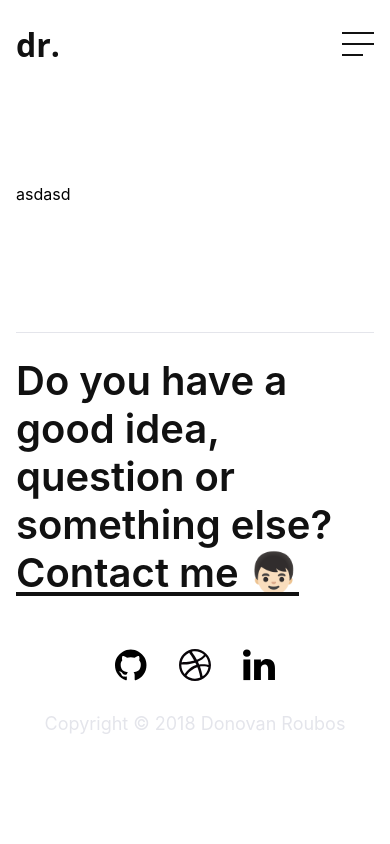
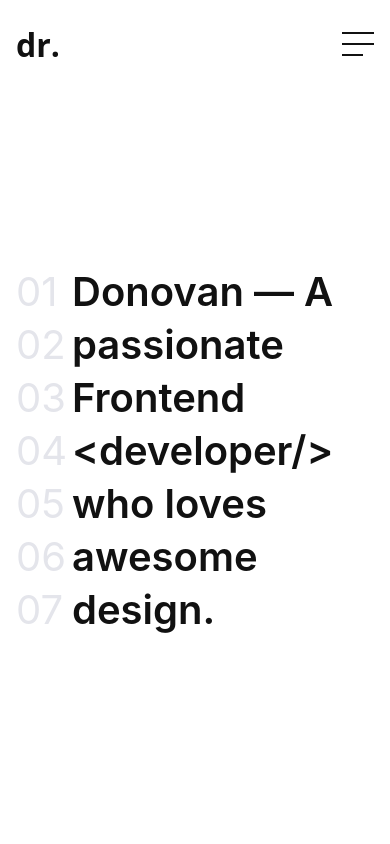
Before and after one commit to donovanroubos/portfolio-v2, a Vue app: page / in a window 390 px wide. Shown: the top 844 px of the page. Built offline with nearby package versions, Linux system fonts and the light colour scheme.

Commit message:
Add beginning intro welcome message with responsive line numbers

```diff
--- a/src/App.vue
+++ b/src/App.vue
@@ -16,11 +16,9 @@
       </nav>
     </header>
 
-    <div class="container-l content">
-      <transition name="fade" mode="out-in">
-        <router-view/>
-      </transition>
-    </div>
+    <transition name="fade" mode="out-in">
+      <router-view/>
+    </transition>
 
     <footer class="container-l footer">
       <div class="footer-wrap">
@@ -101,11 +99,11 @@ export default {
   flex-direction: row;
   justify-content: space-between;
   height: 24px;
-  margin-top: 56px;
+  padding-top: 56px;
   align-items: center;
 
   @include breakpoint(s) {
-    margin-top: 32px;
+    padding-top: 32px;
   }
 
   .logo {
--- a/src/components/HelloWorld.vue
+++ /dev/null
@@ -1,17 +0,0 @@
-<template>
-  <div class="">
-
-  </div>
-</template>
-
-<script>
-export default {
-  name: 'HelloWorld',
-  props: {
-    msg: String,
-  },
-};
-</script>
-
-<style scoped lang="scss">
-</style>
--- /dev/null
+++ b/src/components/IntroAnimation.vue
@@ -0,0 +1,86 @@
+<template>
+  <div class="intro-animation" :style="{height: `calc(100vh - ${this.headerHeight}px)` }">
+    <div class="intro-container">
+      <div class="line-numbers" :style="{height: `${this.messageHeight}px`}">
+        01 02 03 04 05 06 07 08
+      </div>
+      <div class="message-container">
+        <div class="message">
+          Donovan — A passionate Frontend &#60;developer/&gt; who loves awesome design.
+        </div>
+      </div>
+    </div>
+  </div>
+</template>
+
+<script>
+export default {
+  name: 'IntroAnimation',
+  data: () => ({
+    headerHeight: 0,
+    messageHeight: 0
+  }),
+  methods: {
+    calcHeights() {
+      this.$set(this, 'headerHeight', document.querySelector('.header').offsetHeight)
+      this.$set(this, 'messageHeight', document.querySelector('.message').offsetHeight)
+    }
+  },
+  mounted() {
+    this.calcHeights()
+
+    window.onresize = e => {
+      this.calcHeights()
+    }
+  }
+}
+</script>
+
+<style lang="scss" scoped>
+.intro-animation {
+  width: 100%;
+  display: flex;
+  align-items: center;
+
+  .intro-container {
+    position: relative;
+    display: flex;
+
+    .line-numbers {
+      font-size: 48px;
+      color: $lighter-gray;
+      width: 58px;
+      margin-right: 16px;
+      display: inline-flex;
+      flex-direction: column;
+      line-height: 77px;
+      overflow: hidden;
+      flex-shrink: 0;
+
+      @include breakpoint(0px, 920px) {
+        font-size: 40px;
+        line-height: 53px;
+        margin-right: 4px;
+        width: 52px;
+      }
+    }
+
+    .message-container {
+      .message {
+        font-weight: 600;
+        font-size: 56px;
+        line-height: 77px;
+        margin: 0;
+        color: $black;
+        display: inline-block;
+        max-width: 700px;
+
+        @include breakpoint(0px, 920px) {
+          font-size: 40px;
+          line-height: 53px;
+        }
+      }
+    }
+  }
+}
+</style>
--- a/src/scss/layout/_flex-grid.scss
+++ b/src/scss/layout/_flex-grid.scss
@@ -8,6 +8,7 @@ $breakpoint-grid-xs: 480px;
 .row {
   display: flex;
   flex-direction: row;
+  width: 100%;
 
   &.align-right {
     justify-content: flex-end;
--- a/src/views/About.vue
+++ b/src/views/About.vue
@@ -1,5 +1,17 @@
 <template>
-  <div class="about">
+  <div class="container-l about">
     <h1>This is an about page</h1>
   </div>
 </template>
+
+<script>
+export default {
+  name: 'about'
+}
+</script>
+
+<style lang="scss" scoped>
+.about {
+  margin: 64px 0;
+}
+</style>
--- a/src/views/Home.vue
+++ b/src/views/Home.vue
@@ -1,18 +1,22 @@
 <template>
-  <div class="home">
-    <HelloWorld />
-    asdasd
+  <div class="container-l home">
+    <IntroAnimation />
   </div>
 </template>
 
 <script>
-// @ is an alias to /src
-import HelloWorld from '@/components/HelloWorld.vue';
+import IntroAnimation from '@/components/IntroAnimation'
 
 export default {
   name: 'home',
   components: {
-    HelloWorld
-  },
-};
+    IntroAnimation
+  }
+}
 </script>
+
+<style lang="scss">
+.home {
+  //
+}
+</style>
```
